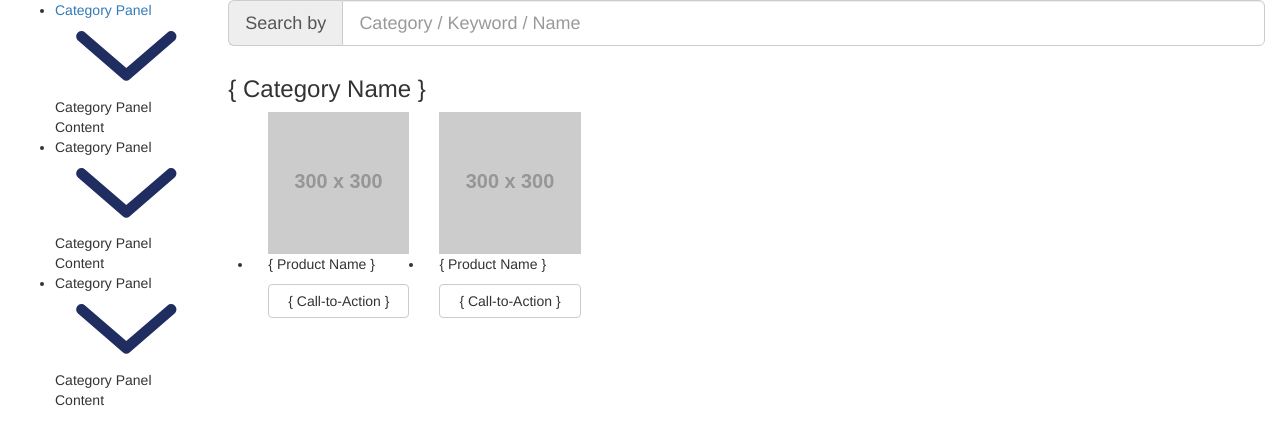
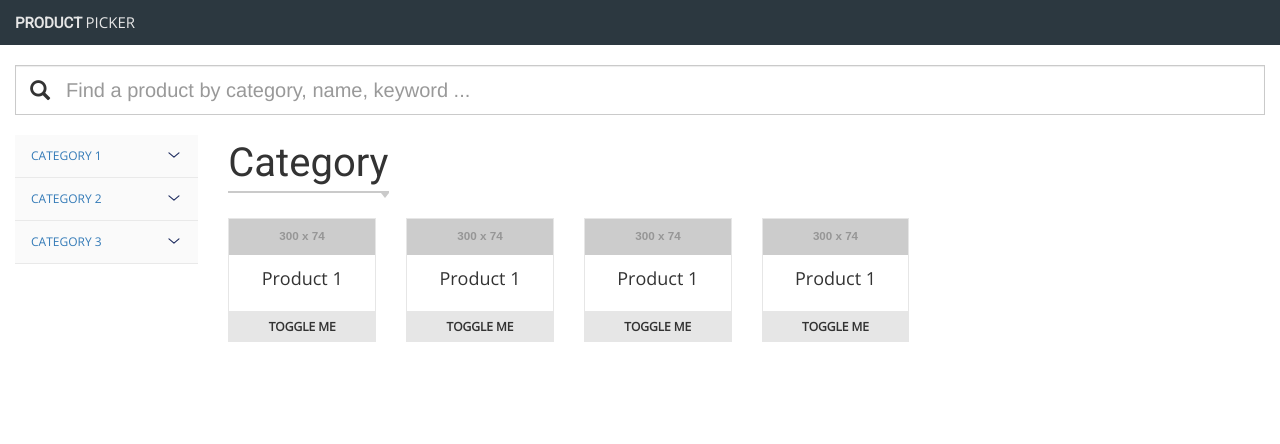
Before and after one commit to rajeshbhatt/product-picker, a website: page index.html in a window 1280 px wide. Drawn offline with nearby package versions, Linux system fonts and the light colour scheme; files that its build step writes are made by us from their sources; placeholder pictures from the web are drawn by us.

Commit message:
Product Picker base theme added and package json udpated

```diff
--- a/index.html
+++ b/index.html
@@ -8,7 +8,7 @@
 	<title>Product Picker</title>
 	<!-- Bootstrap -->
 	<link href="bower_components/bootstrap/dist/css/bootstrap.min.css" rel="stylesheet">
-	<link href="https://fonts.googleapis.com/css?family=Roboto" rel="stylesheet">
+	<link href="https://fonts.googleapis.com/css?family=Open+Sans|Roboto" rel="stylesheet">
 	<link href="css/style.css" rel="stylesheet">
 </head>
 
@@ -16,40 +16,75 @@
 	<div class="pe-wrapper">
 		<div class="container-fluid">
 			<div class="row">
+				<div class="col-sm-12">
+					<div class="pe-header">
+						<h1 class="pe-page-title">Product <span>Picker</span></h1>
+					</div>
+				</div>
+			</div>
+			<div class="row">
+				<div class="col-sm-12">
+					<div class="pe-search">
+						<div class="input-group col-md-12">
+							<span class="glyphicon glyphicon-search"></span>
+							<label class="hidden" for="">Search By</label>
+							<input type="text" class="form-control input-lg pe-search--input" placeholder="Find a product by category, name, keyword ..."
+							/>
+						</div>
+					</div>
+				</div>
+			</div>
+			<div class="row">
 				<div class="col-sm-2">
-					<div class="pe-navigation">
+					<div class="pe-aside">
 						<div class="pe-accordion">
 							<ul>
 								<li>
 									<a href="javascript:void(0)">
-										<span>Category Panel</span>
-										<span>
-                                                <!-- SVG code -->
-                                              <svg version="1.1" id="Layer_1" xmlns="http://www.w3.org/2000/svg" xmlns:xlink="http://www.w3.org/1999/xlink" x="0px" y="0px" viewBox="0 0 40 20" enable-background="new 0 0 40 20" xml:space="preserve"><path id="arrow" fill="none" stroke="#1F2D60" stroke-width="3" stroke-linecap="round" stroke-linejoin="round" d="M32.4,4.6 L19.9,15.4L7.4,4.6"/></svg>
-                                          </span>
+										<span>Category 1</span>
+
+										<!-- SVG code -->
+										<svg version="1.1" id="Layer_1" xmlns="http://www.w3.org/2000/svg" xmlns:xlink="http://www.w3.org/1999/xlink" x="0px" y="0px"
+											viewBox="0 0 40 20" enable-background="new 0 0 40 20" xml:space="preserve">
+											<path id="arrow" fill="none" stroke="#1F2D60" stroke-width="3" stroke-linecap="round" stroke-linejoin="round" d="M32.4,4.6 L19.9,15.4L7.4,4.6"
+											/>
+										</svg>
+
 									</a>
 									<div class="pe-accordion-content">
-										Category Panel Content
+										Category 1 content
 									</div>
 								</li>
 								<li>
-									<span>Category Panel</span>
-									<span>
-                                                <!-- SVG code -->
-                                              <svg version="1.1" id="Layer_1" xmlns="http://www.w3.org/2000/svg" xmlns:xlink="http://www.w3.org/1999/xlink" x="0px" y="0px" viewBox="0 0 40 20" enable-background="new 0 0 40 20" xml:space="preserve"><path id="arrow" fill="none" stroke="#1F2D60" stroke-width="3" stroke-linecap="round" stroke-linejoin="round" d="M32.4,4.6 L19.9,15.4L7.4,4.6"/></svg>
-                                          </span>
+									<a href="javascript:void(0)">
+										<span>Category 2</span>
+
+										<!-- SVG code -->
+										<svg version="1.1" id="Layer_1" xmlns="http://www.w3.org/2000/svg" xmlns:xlink="http://www.w3.org/1999/xlink" x="0px" y="0px"
+											viewBox="0 0 40 20" enable-background="new 0 0 40 20" xml:space="preserve">
+											<path id="arrow" fill="none" stroke="#1F2D60" stroke-width="3" stroke-linecap="round" stroke-linejoin="round" d="M32.4,4.6 L19.9,15.4L7.4,4.6"
+											/>
+										</svg>
+
+									</a>
 									<div class="pe-accordion-content">
-										Category Panel Content
+										Category 2 Content
 									</div>
 								</li>
 								<li>
-									<span>Category Panel</span>
-									<span>
-                                                <!-- SVG code -->
-                                              <svg version="1.1" id="Layer_1" xmlns="http://www.w3.org/2000/svg" xmlns:xlink="http://www.w3.org/1999/xlink" x="0px" y="0px" viewBox="0 0 40 20" enable-background="new 0 0 40 20" xml:space="preserve"><path id="arrow" fill="none" stroke="#1F2D60" stroke-width="3" stroke-linecap="round" stroke-linejoin="round" d="M32.4,4.6 L19.9,15.4L7.4,4.6"/></svg>
-                                          </span>
+									<a href="javascript:void(0)">
+										<span>Category 3</span>
+
+										<!-- SVG code -->
+										<svg version="1.1" id="Layer_1" xmlns="http://www.w3.org/2000/svg" xmlns:xlink="http://www.w3.org/1999/xlink" x="0px" y="0px"
+											viewBox="0 0 40 20" enable-background="new 0 0 40 20" xml:space="preserve">
+											<path id="arrow" fill="none" stroke="#1F2D60" stroke-width="3" stroke-linecap="round" stroke-linejoin="round" d="M32.4,4.6 L19.9,15.4L7.4,4.6"
+											/>
+										</svg>
+
+									</a>
 									<div class="pe-accordion-content">
-										Category Panel Content
+										Category 3 Content
 									</div>
 								</li>
 							</ul>
@@ -58,44 +93,60 @@
 				</div>
 				<div class="col-sm-10">
 					<div class="row">
-						<div class="col-sm-12">
-							<div class="pe-search">
-								<div class="input-group input-group-lg">
-									<span class="input-group-addon" id="basic-addon1">Search by </span>
-									<input type="text" class="form-control" placeholder="Category / Keyword / Name" aria-describedby="basic-addon1">
-								</div>
-							</div>
-						</div>
-					</div>
-					<div class="row">
 						<div class="pe-browse">
 							<div class="col-xs-12">
-								<h3 class="pe-browse-category">{ Category Name }</h3>
+								<h3 class="pe-browse-category">Category</h3>
 							</div>
 							<ul class="pe-browse-list">
 								<li class="col-sm-2">
 									<div class="pe-browse-item">
 										<div class="pe-browse-item-image">
-											<img class="img-responsive" src="http://placehold.it/300/dddddd/333132?text=Image" />
+											<img class="img-responsive" src="http://placehold.it/300/074e68/ffffff?text=Image" />
 										</div>
 										<div class="pe-browse-item-title">
-											<p>{ Product Name }</p>
+											<p>Product 1</p>
 										</div>
 										<div class="pe-browse-item-cta">
-											<a class="btn btn-default btn-block" href="javascript:void(0)">{ Call-to-Action }</a>
+											<a class="btn btn-default btn-block" href="javascript:void(0)">Toggle me</a>
 										</div>
 									</div>
 								</li>
 								<li class="col-sm-2">
 									<div class="pe-browse-item">
 										<div class="pe-browse-item-image">
-											<img class="img-responsive" src="http://placehold.it/300/dddddd/333132?text=Image" />
+											<img class="img-responsive" src="http://placehold.it/300/074e68/ffffff?text=Image" />
 										</div>
 										<div class="pe-browse-item-title">
-											<p>{ Product Name }</p>
+											<p>Product 1</p>
 										</div>
 										<div class="pe-browse-item-cta">
-											<a class="btn btn-default btn-block" href="javascript:void(0)">{ Call-to-Action }</a>
+											<a class="btn btn-default btn-block" href="javascript:void(0)">Toggle me</a>
+										</div>
+									</div>
+								</li>
+								<li class="col-sm-2">
+									<div class="pe-browse-item">
+										<div class="pe-browse-item-image">
+											<img class="img-responsive" src="http://placehold.it/300/074e68/ffffff?text=Image" />
+										</div>
+										<div class="pe-browse-item-title">
+											<p>Product 1</p>
+										</div>
+										<div class="pe-browse-item-cta">
+											<a class="btn btn-default btn-block" href="javascript:void(0)">Toggle me</a>
+										</div>
+									</div>
+								</li>
+								<li class="col-sm-2">
+									<div class="pe-browse-item">
+										<div class="pe-browse-item-image">
+											<img class="img-responsive" src="http://placehold.it/300/074e68/ffffff?text=Image" />
+										</div>
+										<div class="pe-browse-item-title">
+											<p>Product 1</p>
+										</div>
+										<div class="pe-browse-item-cta">
+											<a class="btn btn-default btn-block" href="javascript:void(0)">Toggle me</a>
 										</div>
 									</div>
 								</li>
--- a/package.json
+++ b/package.json
@@ -14,7 +14,11 @@
   "license": "ISC",
   "devDependencies": {
     "grunt": "^0.4.5",
+    "grunt-contrib-concat": "^1.0.1",
+    "grunt-contrib-jshint": "^1.1.0",
+    "grunt-contrib-qunit": "^1.2.0",
     "grunt-contrib-sass": "^1.0.0",
+    "grunt-contrib-uglify": "^2.0.0",
     "grunt-contrib-watch": "^1.0.0"
   }
 }
--- a/scss/main.scss
+++ b/scss/main.scss
@@ -1,2 +1,10 @@
+@import "partials/variables";
 @import "partials/base";
+@import "partials/layout";
+@import "partials/colors";
+@import "partials/overrides";
+@import "modules/header";
+@import "modules/search";
+@import "modules/accordion";
+@import "modules/browse";
 @import "themes/theme";
--- /dev/null
+++ b/scss/modules/_accordion.scss
@@ -0,0 +1,31 @@
+.pe-accordion {
+
+    li {
+        border-bottom: 1px solid #e9e9e9;
+    }
+
+    a {
+        display: block;
+        position: relative;
+        padding: 8px 16px;
+        text-transform: uppercase;
+        font-size: 12px;
+
+        &:hover {
+            background: rgba(0, 0, 0, 0.05);
+        }
+    }
+
+    svg {
+        height: 16px;
+        width: 16px;
+        position: absolute;
+        right: 16px;
+        top: 50%;
+        margin-top: -9px;
+    }
+
+    &-content {
+        display: none;
+    }
+}
--- /dev/null
+++ b/scss/modules/_browse.scss
@@ -0,0 +1,59 @@
+.pe-browse {
+    &-category {
+        font-size: 40px;
+        line-height: 1.4;
+        margin-bottom: 25px;
+        border-bottom: 2px solid #cacaca;
+        position: relative;
+        display: inline-block;
+
+        &:before {
+            border-style: solid;
+            border-width: 5px 4px 0;
+            border-color: #cacaca transparent transparent;
+            background: transparent none repeat scroll 0 0;
+            bottom: -7px;
+            content: "";
+            display: inline-block;
+            height: 0;
+            position: absolute;
+            right: 0;
+            top: auto;
+            width: 0;
+            z-index: 2;
+        }
+    }
+
+    &-item {
+        border: 1px solid #e6e6e6;
+        text-align: center;
+
+        &-image {
+            margin-bottom: 10px;
+        }
+
+        &-title {
+            padding: 0 10px;
+            margin-bottom: 20px;
+            font-size: 18px;
+        }
+
+        &-cta {
+            .btn {
+                background: #e6e6e6;
+                border:0;
+                border-radius: 0;
+                border-top: 1px solid #e6e6e6;
+                font-size: 12px;
+                text-transform: uppercase;
+                font-weight: 600;
+
+                &:hover {
+                    background: #dedede;
+                }
+            }
+        }
+    }
+
+
+}
--- /dev/null
+++ b/scss/modules/_header.scss
@@ -0,0 +1,24 @@
+.pe-header {
+    height: 45px;
+    line-height: 45px !important;
+    color: #e6e6e6;
+    background: #2c3840;
+    margin-left: -15px;
+    margin-right: -15px;
+    margin-bottom: 20px;
+}
+
+.pe-page-title {
+    font-size: 15px;
+    font-weight: 600;
+    line-height: 1.0;
+    height: 45px;
+    line-height: 45px !important;
+    text-transform: uppercase;
+    padding-left: 15px;
+
+    span {
+        font-family: 'Open Sans';
+        font-weight: 300;
+    }
+}
--- /dev/null
+++ b/scss/modules/_search.scss
@@ -0,0 +1,20 @@
+.pe-search {
+    position: relative;
+    margin-bottom: 20px;
+
+    &--input {
+        font: 300 20px "Helvetica Neue",Helvetica,Arial,sans-serif;
+        border: 1px solid #cacaca;
+        padding: 0 0 0 50px;
+        height: 50px;
+    }
+
+    .glyphicon {
+        position: absolute;
+        top: 50%;
+        left: 15px;
+        margin-top: -10px;
+        font-size: 20px;
+        z-index: 10;
+    }
+}
--- a/scss/partials/_base.scss
+++ b/scss/partials/_base.scss
@@ -0,0 +1,23 @@
+body {
+    font: normal 16px/26px 'Open Sans', sans-serif;
+}
+
+ul, li, p {
+    padding: 0;
+    margin: 0;
+    list-style: none;
+}
+
+h1, h2, h3, h4, h5, h6 {
+    margin: 0;
+    padding: 0;
+    font-family: 'Roboto', sans-serif;
+}
+
+a {
+    text-decoration: none;
+
+    &:hover {
+        text-decoration: none;
+    }
+}
--- /dev/null
+++ b/scss/partials/_layout.scss
@@ -0,0 +1,3 @@
+.pe-aside {
+    background: #fafafa;
+}
--- /dev/null
+++ b/scss/partials/_overrides.scss
@@ -0,0 +1,14 @@
+// Bootstrap Overrides
+
+.input-group-addon,
+.form-control {
+    border-radius: 0;
+}
+
+.form-control {
+
+    &:focus {
+        box-shadow: none;
+        border-color: #8a8a8a;
+    }
+}
--- /dev/null
+++ b/scss/partials/_variables.scss
@@ -0,0 +1,5 @@
+// Variables
+$base-font-size: 16px;
+$base-line-height: 26px;
+$base-font-family: 'Open Sans', sans-serif;
+$heading-font-family: 'Roboto', sans-serif;
```
Also changed, not shown: GruntFile.js (+3 -4 lines), styles/styles.scss (deleted, +0 -11 lines), css/style.css (added), css/styles.css (deleted), scss/modules/_colors.scss (deleted), scss/partials/_colors.scss (added), scss/themes/theme.scss (line endings or trailing spaces), 2 other files.
